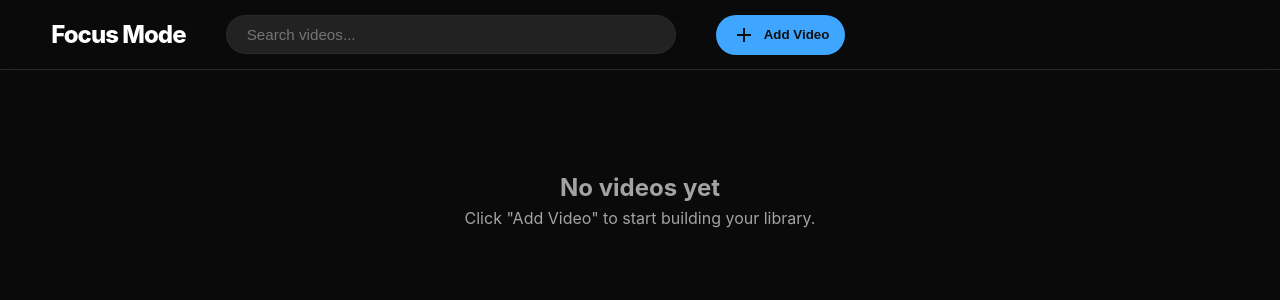
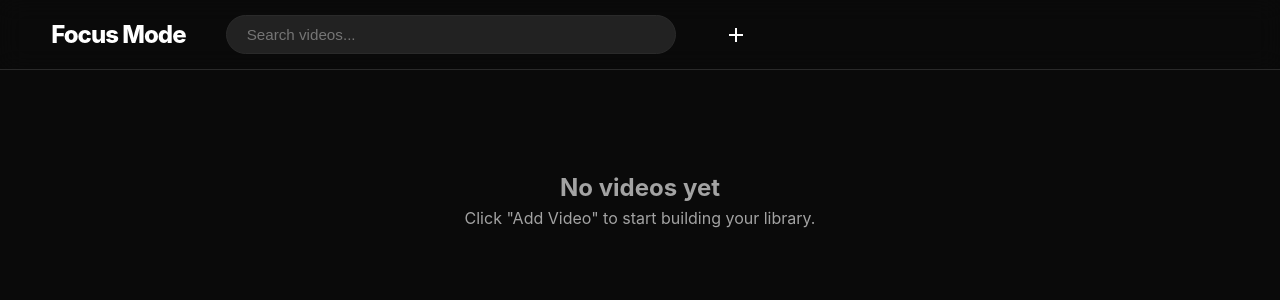
Before and after one commit to ricardostange/focus-mode, a React (Vite) app: page / in a window 1280 px wide. Shown: the top 300 px of the page. Built offline with nearby package versions, Linux system fonts and the light colour scheme.

Commit message:
minimalist button for including videos

```diff
--- a/src/App.css
+++ b/src/App.css
@@ -215,23 +215,25 @@ iframe {
 
 /* Add Video Button */
 .add-video-btn {
-    background: #3ea6ff;
-    color: #0f0f0f;
+    background: transparent;
+    color: var(--text-primary);
     border: none;
-    padding: 8px 16px;
-    border-radius: 20px;
+    padding: 8px;
+    border-radius: 50%;
     cursor: pointer;
     display: flex;
     align-items: center;
-    gap: 8px;
-    font-weight: 600;
-    transition: transform 0.2s, background 0.2s;
-    white-space: nowrap;
+    justify-content: center;
+    transition: all 0.2s;
 }
 
 .add-video-btn:hover {
-    transform: scale(1.05);
-    background: #65b8ff;
+    color: var(--accent);
+    transform: scale(1.2);
+}
+
+.add-video-btn:active {
+    transform: scale(0.9);
 }
 
 /* Modal */
--- a/src/components/Header.tsx
+++ b/src/components/Header.tsx
@@ -34,7 +34,6 @@ export function Header({ showSearch, searchTerm, onSearchChange, onLogoClick, on
             <svg viewBox="0 0 24 24" width="24" height="24" fill="currentColor">
               <path d="M19 13h-6v6h-2v-6H5v-2h6V5h2v6h6v2z"/>
             </svg>
-            <span>Add Video</span>
           </button>
         )}
       </div>
--- a/src/components/VideoPlayer.tsx
+++ b/src/components/VideoPlayer.tsx
@@ -9,7 +9,7 @@ export function VideoPlayer({ videoId, title }: VideoPlayerProps) {
       <div className="video-player-wrapper">
         <iframe
           src={`https://www.youtube.com/embed/${videoId}`}
-          title="YouTube video player"
+          title="Video Player"
           frameBorder="0"
           allow="accelerometer; autoplay; clipboard-write; encrypted-media; gyroscope; picture-in-picture; web-share"
           referrerPolicy="strict-origin-when-cross-origin"
```
Also changed, not shown: 1 other file (tests, documents, lock files or other folders).
